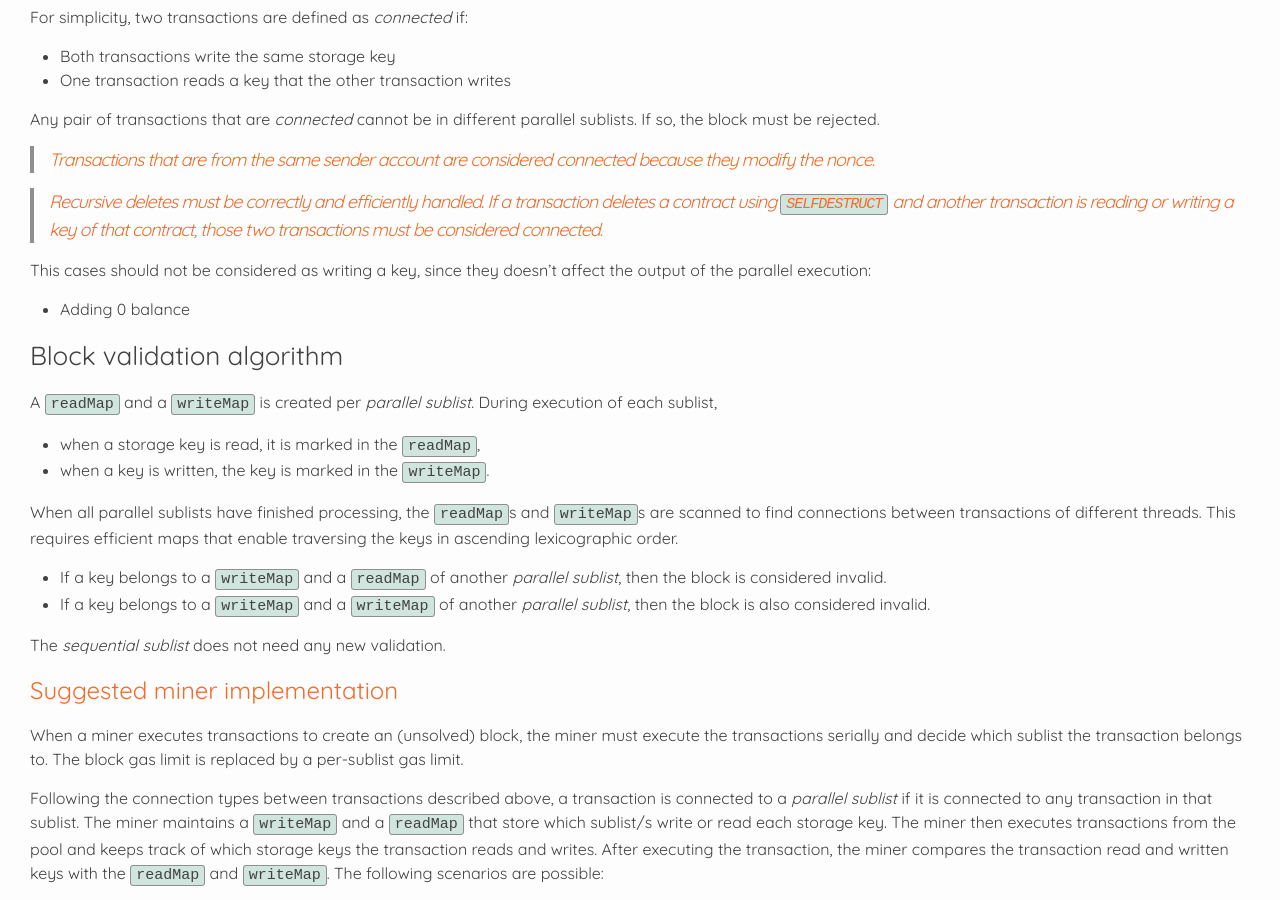
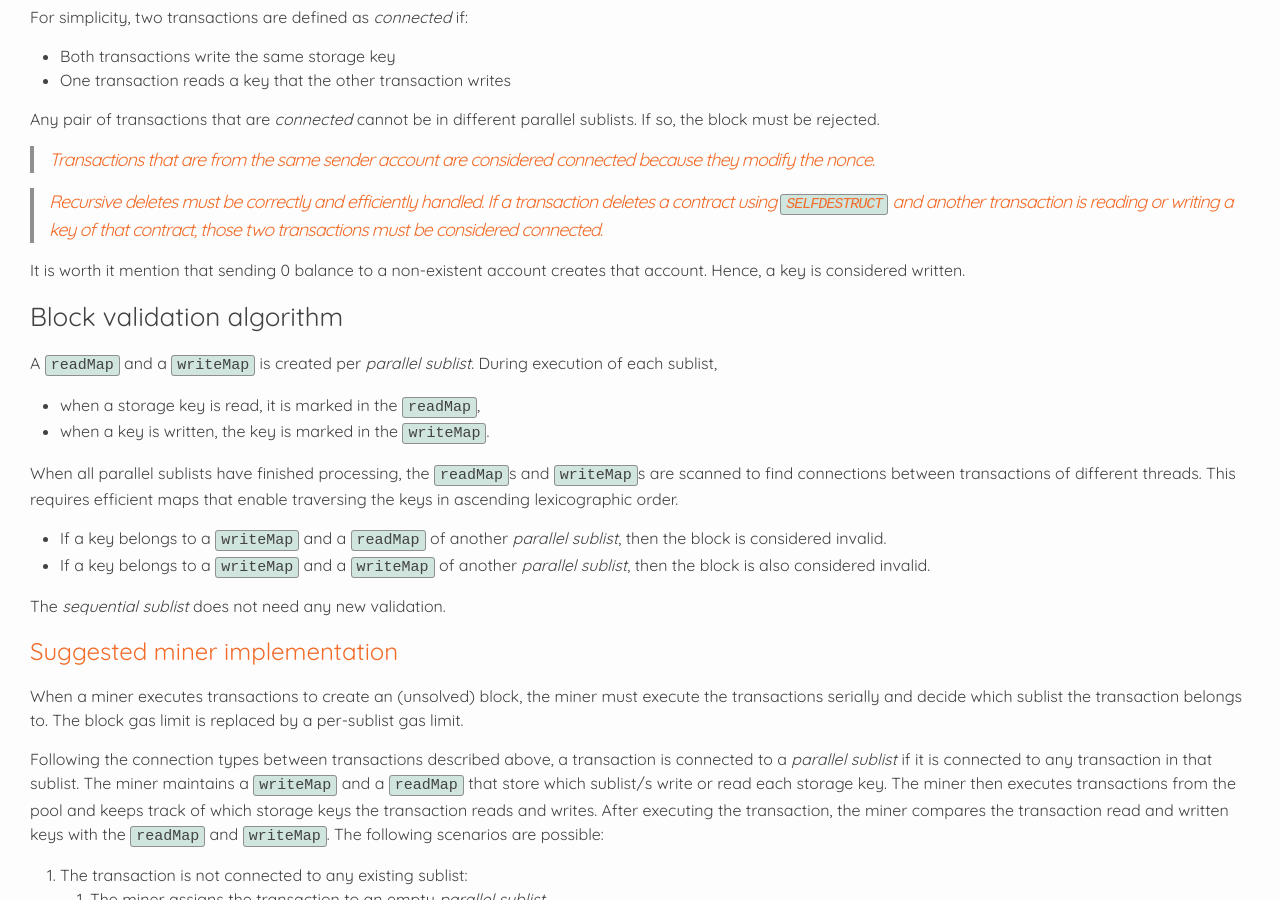
Before and after one commit to rsksmart/RSKIPs, a Jekyll site: the page built from IPs/RSKIP144.md, in a window 1280 px wide and 900 px high, scrolled down 2194 px. Built offline with Jekyll 4.4.1, drawn with Linux system fonts in a browser that asks for light colours; our own code applies the rules of GitHub Pages for plain Markdown files.

Commit message:
A6. Adding zero balance to an account has an effect

```diff
--- a/IPs/RSKIP144.md
+++ b/IPs/RSKIP144.md
@@ -75,8 +75,8 @@ Any pair of transactions that are _connected_ cannot be in different parallel su
 
 > Recursive deletes must be correctly and efficiently handled. If a transaction deletes a contract using `SELFDESTRUCT` and another transaction is reading or writing a key of that contract, those two transactions must be considered _connected_.
 
-This cases should not be considered as writing a key, since they doesn't affect the output of the parallel execution:
-- Adding 0 balance
+It is worth it mention that sending 0 balance to a non-existent account creates that account. Hence, a key is considered written.
+
 
 ### Block validation algorithm
 
```
